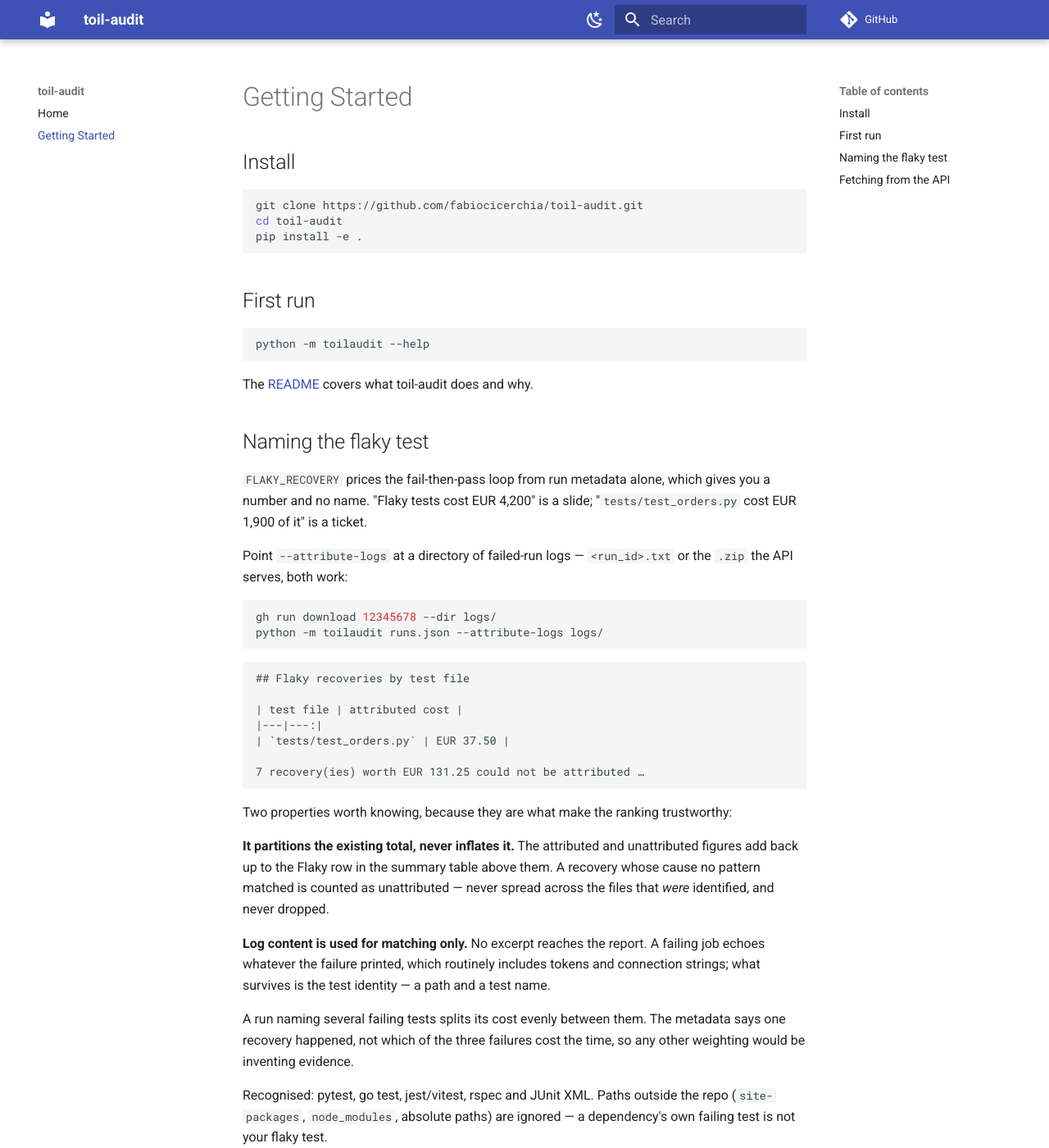
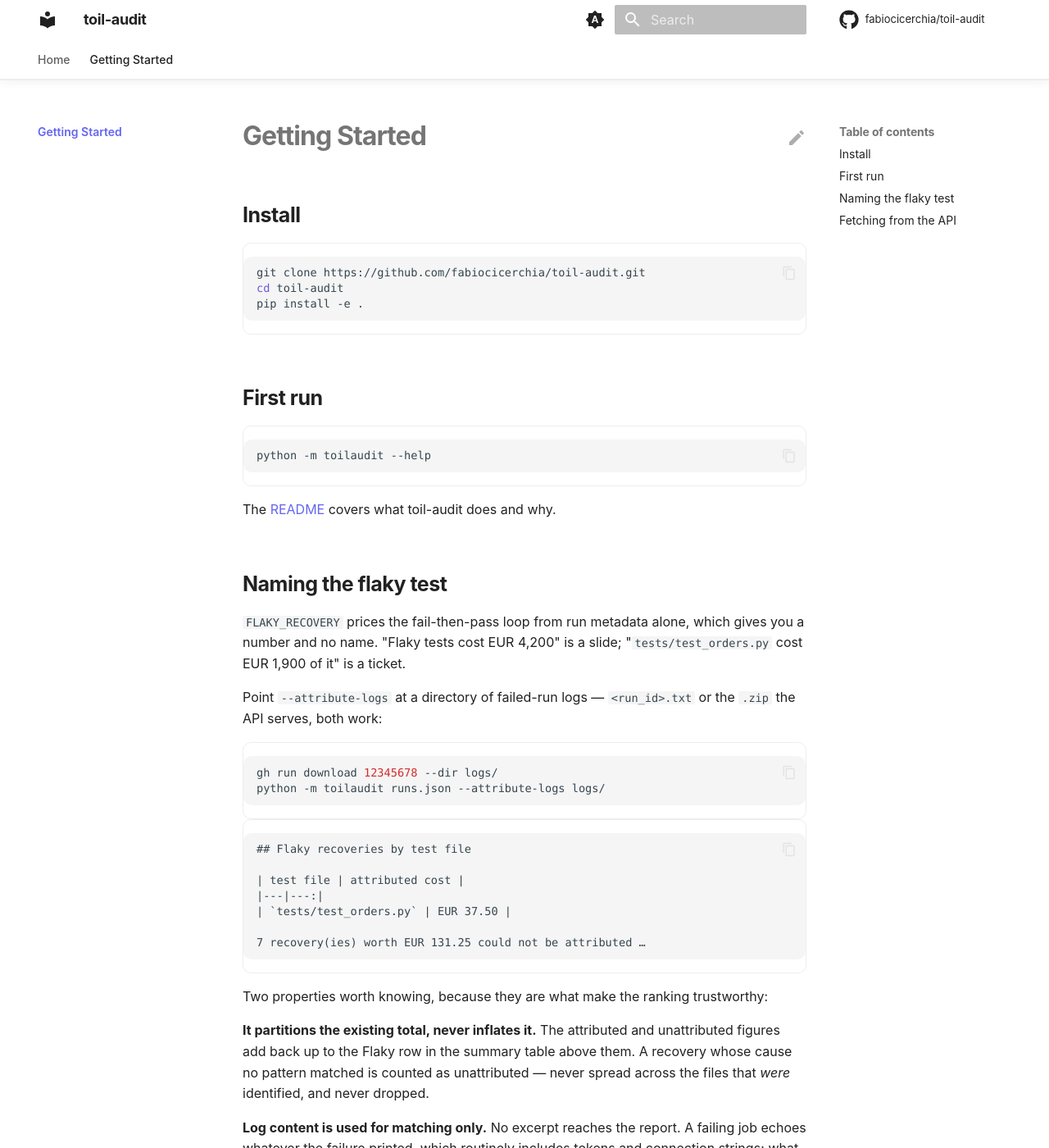
Before and after one commit to fabiocicerchia/toil-audit, an MkDocs documentation site: the page built from docs/getting-started.md, in a window 1280 px wide and 1400 px high. Shown: the whole window at 82% size. Built offline with MkDocs 1.6.1 and Material for MkDocs 9.7.7, drawn with Linux system fonts in a browser that asks for light colours; comment, search, counter and statistics services are not loaded; some of the changed text lies outside the part shown.

````diff
--- a/.pre-commit-config.yaml
+++ b/.pre-commit-config.yaml
@@ -22,7 +22,7 @@ repos:
         # templates rather than YAML — the parser cannot read either as-is. The
         # exclude is path-relative so it catches chart/ and charts/<name>/ alike.
         args: [--allow-multiple-documents]
-        exclude: (^|/)templates/
+        exclude: (^|/)templates/|^mkdocs\.yml$
       - id: check-json
       - id: check-toml
       # Python only (types: [python]) — a no-op in a repo with no .py files, so
--- a/docs/getting-started.md
+++ b/docs/getting-started.md
@@ -14,7 +14,7 @@ pip install -e .
 python -m toilaudit --help
 ```
 
-The [README](../README.md) covers what toil-audit does and why.
+The [README](README.md) covers what toil-audit does and why.
 
 ## Naming the flaky test
 
--- /dev/null
+++ b/docs/stylesheets/extra.css
@@ -0,0 +1,227 @@
+/*
+ * PROJECT_NAME — premium documentation theme for MkDocs Material.
+ * System typography, gradient accents, soft depth, icon-driven feature cards.
+ * Nothing here loads over the network: no CDN, no web font, no analytics.
+ *
+ * ── The one thing you change ──────────────────────────────────────────────
+ * The accent below. Pick the colour of the cluster the project belongs to so
+ * the docs, the landing page (docs/index.html) and the GitHub description read
+ * as one family — don't pick from taste. Set --accent and --accent-2 to match
+ * the pair you used in docs/index.html:
+ *
+ *   platform / Kubernetes    #38bdf8  #3b82f6   (blue)
+ *   security / supply chain  #fb923c  #ef4444   (orange-red)
+ *   CLI utilities            #22d3ee  #6366f1   (cyan-indigo)   ← default
+ *   GreenOps                 #34d399  #059669   (green)
+ */
+
+:root {
+  /* Keep --accent / --accent-2 identical to docs/index.html so the splash and
+     the docs site never drift. Roles below map them for legibility: indigo
+     carries chrome/links (contrast on white), cyan is the interactive accent;
+     the hero and buttons blend both. */
+  --accent: #22d3ee;
+  --accent-2: #6366f1;
+
+  --md-primary-fg-color: var(--accent-2);
+  --md-primary-fg-color--light: var(--accent-2);
+  --md-primary-fg-color--dark: var(--accent-2);
+  --md-accent-fg-color: var(--accent);
+
+  /* System stack — matches docs/index.html and needs no download. */
+  --md-text-font-family: -apple-system, BlinkMacSystemFont, "Segoe UI", Roboto,
+    Helvetica, Arial, sans-serif;
+  --md-code-font-family: ui-monospace, SFMono-Regular, "SF Mono", Menlo, Monaco,
+    Consolas, "Liberation Mono", monospace;
+}
+
+/* Keep the header/links legible on the custom primary in both schemes. */
+[data-md-color-primary="custom"] {
+  --md-primary-bg-color: #ffffff;
+  --md-typeset-a-color: var(--accent-2); /* indigo — readable on white */
+}
+[data-md-color-scheme="slate"] {
+  --md-typeset-a-color: var(--accent); /* cyan — readable on the dark ground */
+  --md-default-bg-color: #0b0f1a;
+  --md-default-bg-color--light: #0d1220;
+}
+[data-md-color-scheme="slate"] .md-header,
+[data-md-color-scheme="slate"] .md-tabs {
+  background-color: #0b0f1a;
+}
+
+/* === Header: translucent, blurred, hairline divider ====================== */
+
+.md-header {
+  background-color: var(--md-default-bg-color);
+  color: var(--md-default-fg-color);
+  box-shadow: none;
+  border-bottom: 1px solid var(--md-default-fg-color--lightest);
+  backdrop-filter: saturate(180%) blur(20px);
+  -webkit-backdrop-filter: saturate(180%) blur(20px);
+}
+.md-header[data-md-state="shadow"],
+.md-header--shadow {
+  box-shadow: 0 2px 12px rgba(0, 0, 0, 0.06);
+}
+.md-header__title {
+  font-weight: 700;
+  letter-spacing: -0.02em;
+}
+.md-tabs {
+  background-color: var(--md-default-bg-color);
+  color: var(--md-default-fg-color);
+  border-bottom: 1px solid var(--md-default-fg-color--lightest);
+}
+.md-tabs__link {
+  opacity: 0.72;
+  font-weight: 500;
+}
+.md-tabs__link:hover,
+.md-tabs__link--active {
+  opacity: 1;
+}
+
+/* === Typography ========================================================== */
+
+.md-typeset {
+  font-feature-settings: "kern", "liga";
+}
+.md-typeset h1 {
+  font-weight: 700;
+  letter-spacing: -0.03em;
+  line-height: 1.15;
+}
+.md-typeset h2 {
+  font-weight: 650;
+  letter-spacing: -0.02em;
+  margin-top: 2.4em;
+}
+.md-typeset h3 {
+  font-weight: 600;
+  letter-spacing: -0.01em;
+}
+
+/* Rounded, bordered code blocks — softer than the default flush edges. */
+.md-typeset pre > code,
+.md-typeset .highlight > pre {
+  border-radius: 10px;
+}
+.md-typeset .highlight {
+  border-radius: 10px;
+  border: 1px solid var(--md-default-fg-color--lightest);
+}
+
+/* Tables read as cards and scroll on narrow screens instead of clipping. */
+.md-typeset table:not([class]) {
+  border-radius: 10px;
+  border: 1px solid var(--md-default-fg-color--lightest);
+  overflow: hidden;
+  font-size: 0.78rem;
+}
+.md-typeset table:not([class]) th {
+  font-weight: 600;
+  text-transform: uppercase;
+  letter-spacing: 0.04em;
+  font-size: 0.68rem;
+}
+
+/* === Buttons ============================================================= */
+
+.md-typeset .md-button {
+  border-radius: 980px;
+  font-weight: 600;
+  padding: 0.5em 1.4em;
+  transition: transform 0.25s cubic-bezier(0.25, 0.1, 0.25, 1),
+    box-shadow 0.25s ease;
+}
+.md-typeset .md-button--primary {
+  background: linear-gradient(135deg, var(--accent), var(--accent-2));
+  border: none;
+  color: #fff;
+}
+.md-typeset .md-button:hover {
+  transform: translateY(-1px) scale(1.02);
+  box-shadow: 0 6px 24px rgba(99, 102, 241, 0.3);
+}
+
+/* === Home hero =========================================================== */
+/* Rendered from a <div class="hero"> block in docs/README.md. */
+
+.md-typeset .hero {
+  text-align: center;
+  padding: 3.5rem 1rem 1rem;
+}
+.md-typeset .hero h1 {
+  font-size: 3rem;
+  margin: 0 0 0.4rem;
+  background: linear-gradient(135deg, var(--accent), var(--accent-2));
+  -webkit-background-clip: text;
+  background-clip: text;
+  -webkit-text-fill-color: transparent;
+  color: transparent;
+}
+.md-typeset .hero .hero-tagline {
+  font-size: 1.3rem;
+  font-weight: 500;
+  color: var(--md-default-fg-color--light);
+  max-width: 42rem;
+  margin: 0 auto 1.6rem;
+  line-height: 1.4;
+}
+.md-typeset .hero .md-button + .md-button {
+  margin-left: 0.5rem;
+}
+
+/* === Feature cards ======================================================= */
+/* Material's `<div class="grid cards">` list syntax, given depth + hover. */
+
+.md-typeset .grid.cards > ul > li,
+.md-typeset .grid > .card {
+  border-radius: 16px;
+  border: 1px solid var(--md-default-fg-color--lightest);
+  padding: 1.4rem;
+  transition: transform 0.3s cubic-bezier(0.25, 0.1, 0.25, 1),
+    box-shadow 0.3s ease, border-color 0.3s ease;
+}
+.md-typeset .grid.cards > ul > li:hover,
+.md-typeset .grid > .card:hover {
+  transform: translateY(-3px);
+  border-color: color-mix(in srgb, var(--accent) 40%, transparent);
+  box-shadow: 0 10px 34px rgba(0, 0, 0, 0.08);
+}
+[data-md-color-scheme="slate"] .md-typeset .grid.cards > ul > li:hover {
+  box-shadow: 0 10px 34px rgba(0, 0, 0, 0.5);
+}
+.md-typeset .grid.cards > ul > li > hr {
+  margin: 0.8rem 0;
+}
+.md-typeset .grid.cards .twemoji,
+.md-typeset .grid.cards svg {
+  color: var(--accent);
+}
+
+/* === Sidebar / nav ======================================================= */
+
+.md-nav__title {
+  font-weight: 700;
+  letter-spacing: -0.01em;
+}
+.md-nav__link--active {
+  font-weight: 600;
+}
+
+/* === Footer ============================================================== */
+
+.md-footer-meta {
+  background-color: var(--md-default-bg-color);
+  border-top: 1px solid var(--md-default-fg-color--lightest);
+}
+.md-footer-meta .md-footer-copyright,
+.md-footer-meta .md-footer__link {
+  color: var(--md-default-fg-color--light);
+}
+
+html {
+  scroll-behavior: smooth;
+}
--- a/mkdocs.yml
+++ b/mkdocs.yml
@@ -1,20 +1,129 @@
+# toil-audit docs — MkDocs Material, styled to feel like a product site
+# (premium hero, feature cards, nav tabs, dark/light, local search, edit links)
+# while staying on the portfolio's standard tooling. See docs/stylesheets/extra.css
+# for the look; the accent palette lives there and is the only thing you swap.
 site_name: toil-audit
 site_description: Quantifies the cost of manual CI/CD pipeline babysitting, in euros.
+site_url: https://fabiocicerchia.github.io/toil-audit/docs/
 repo_url: https://github.com/fabiocicerchia/toil-audit
+repo_name: fabiocicerchia/toil-audit
+edit_uri: edit/main/docs/
+copyright: Copyright &copy; 2026 Fabio Cicerchia
 docs_dir: docs
+
+# docs/index.html is the standalone GitHub Pages splash, not a docs page. Keep
+# it out of the MkDocs render so the site home (README.md) maps to index.html
+# without a collision. GitHub Pages still serves the raw file; RTD serves this.
+exclude_docs: |
+  index.html
+  requirements.txt
 
 theme:
   name: material
+  # No web fonts: these docs avoid external requests (privacy, offline docs,
+  # reproducible RTD builds). A system font stack is set in extra.css instead.
+  font: false
+  language: en
   palette:
-    - scheme: default
-      toggle: { icon: material/weather-night, name: Dark mode }
-    - scheme: slate
-      toggle: { icon: material/weather-sunny, name: Light mode }
+    # Follows the OS by default, with a manual toggle. `primary`/`accent: custom`
+    # hand the colours to extra.css so both schemes share one palette.
+    - media: "(prefers-color-scheme)"
+      primary: custom
+      accent: custom
+      toggle:
+        icon: material/brightness-auto
+        name: Switch to light mode
+    - media: "(prefers-color-scheme: light)"
+      scheme: default
+      primary: custom
+      accent: custom
+      toggle:
+        icon: material/weather-night
+        name: Switch to dark mode
+    - media: "(prefers-color-scheme: dark)"
+      scheme: slate
+      primary: custom
+      accent: custom
+      toggle:
+        icon: material/weather-sunny
+        name: Switch to system preference
+  features:
+    - navigation.tabs
+    - navigation.tabs.sticky
+    - navigation.sections
+    - navigation.top
+    - navigation.tracking
+    - navigation.indexes
+    - toc.follow
+    - search.suggest
+    - search.highlight
+    - search.share
+    - content.code.copy
+    - content.code.annotate
+    - content.action.edit
+    - content.tooltips
+  icon:
+    repo: fontawesome/brands/github
+    edit: material/pencil
 
+extra_css:
+  - stylesheets/extra.css
+
+extra:
+  # `generator: false` drops the "Made with Material for MkDocs" line; keep it
+  # if you'd rather credit the theme.
+  generator: false
+  social:
+    - icon: fontawesome/brands/github
+      link: https://github.com/fabiocicerchia/toil-audit
+
+# Only the search plugin ships with MkDocs itself, so RTD needs nothing beyond
+# docs/requirements.txt. Anything else (social cards, minify, git-revision-date)
+# is a pip add — wire it into requirements.txt too or the RTD build breaks.
+plugins:
+  - search
+  - git-revision-date-localized:
+      enable_creation_date: true
+      # RTD's clone can be shallow; fall back to the build date instead of
+      # failing when a file's history isn't present.
+      fallback_to_build_date: true
+      type: date
+  # Note: Material's `social` plugin is deliberately NOT enabled — it downloads
+  # a font from fonts.google.com at build time, which breaks this repo's
+  # no-external-requests / reproducible-build stance (and every RTD build that
+  # inherits this template). Add Open Graph images by hand if you want them.
+
+markdown_extensions:
+  - abbr
+  - admonition
+  - attr_list
+  - def_list
+  - footnotes
+  - md_in_html
+  - tables
+  - toc:
+      permalink: true
+  - pymdownx.details
+  - pymdownx.superfences
+  - pymdownx.highlight:
+      anchor_linenums: true
+      line_spans: __span
+      pygments_lang_class: true
+  - pymdownx.inlinehilite
+  - pymdownx.snippets:
+      # `.` is the repo root (where mkdocs runs), so docs/changelog.md can embed
+      # the root CHANGELOG.md with `--8<-- "CHANGELOG.md"`.
+      base_path: ["."]
+      check_paths: true
+  - pymdownx.tabbed:
+      alternate_style: true
+  - pymdownx.tasklist:
+      custom_checkbox: true
+  - pymdownx.emoji:
+      emoji_index: !!python/name:material.extensions.emoji.twemoji
+      emoji_generator: !!python/name:material.extensions.emoji.to_svg
+
+# Top-level entries become tabs (theme feature navigation.tabs).
 nav:
   - Home: README.md
   - Getting Started: getting-started.md
-
-markdown_extensions:
-  - admonition
-  - pymdownx.superfences
````
Also changed, not shown: docs/requirements.txt (added, +10 -0 lines), 1 other file.
